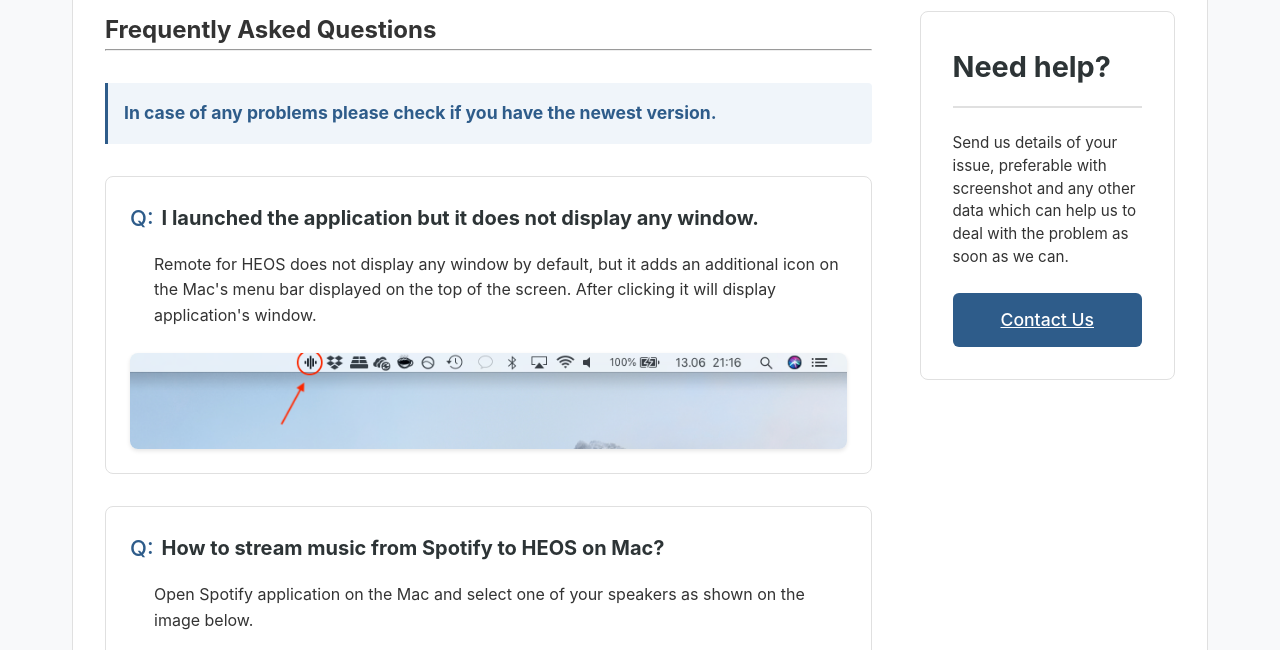
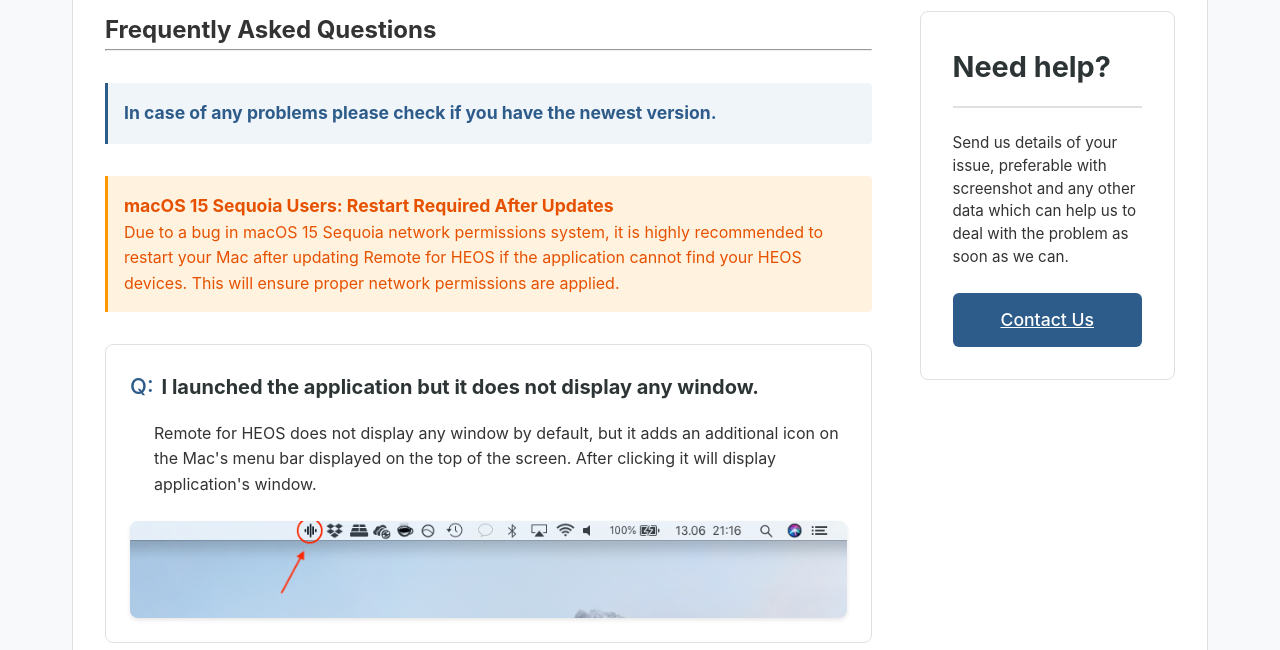
Before and after one commit to dniklewicz/dniklewicz.github.io, a plain HTML site: page heos/index.html in a window 1280 px wide. Shown: the part 150-800 px from the top of the page. Drawn offline with Linux system fonts and the light colour scheme.

Commit message:
Add warning about macOS 15 permission issues

```diff
--- a/heos/index.html
+++ b/heos/index.html
@@ -49,6 +49,11 @@
 					<hr/>
 					<section class="important-notice">
 						<h2><b>In case of any problems please check if you have the newest version.</b></h2>
+					</section>
+
+					<section class="important-notice warning">
+						<h2><b>macOS 15 Sequoia Users: Restart Required After Updates</b></h2>
+						<p>Due to a bug in macOS 15 Sequoia network permissions system, it is highly recommended to restart your Mac after updating Remote for HEOS if the application cannot find your HEOS devices. This will ensure proper network permissions are applied.</p>
 					</section>
 
 					<section class="faq-item">
--- a/heos/styles.css
+++ b/heos/styles.css
@@ -150,6 +150,16 @@ header.top h1 {
     border-radius: 0 4px 4px 0;
     font-weight: 400;
     color: var(--app-color);
+}
+
+.important-notice.warning {
+    background: #fff3e0;
+    border-left-color: #ff9800;
+    color: #e65100;
+}
+
+.important-notice.warning h2 {
+    color: #e65100;
 }
 
 .important-notice h2 {
```
